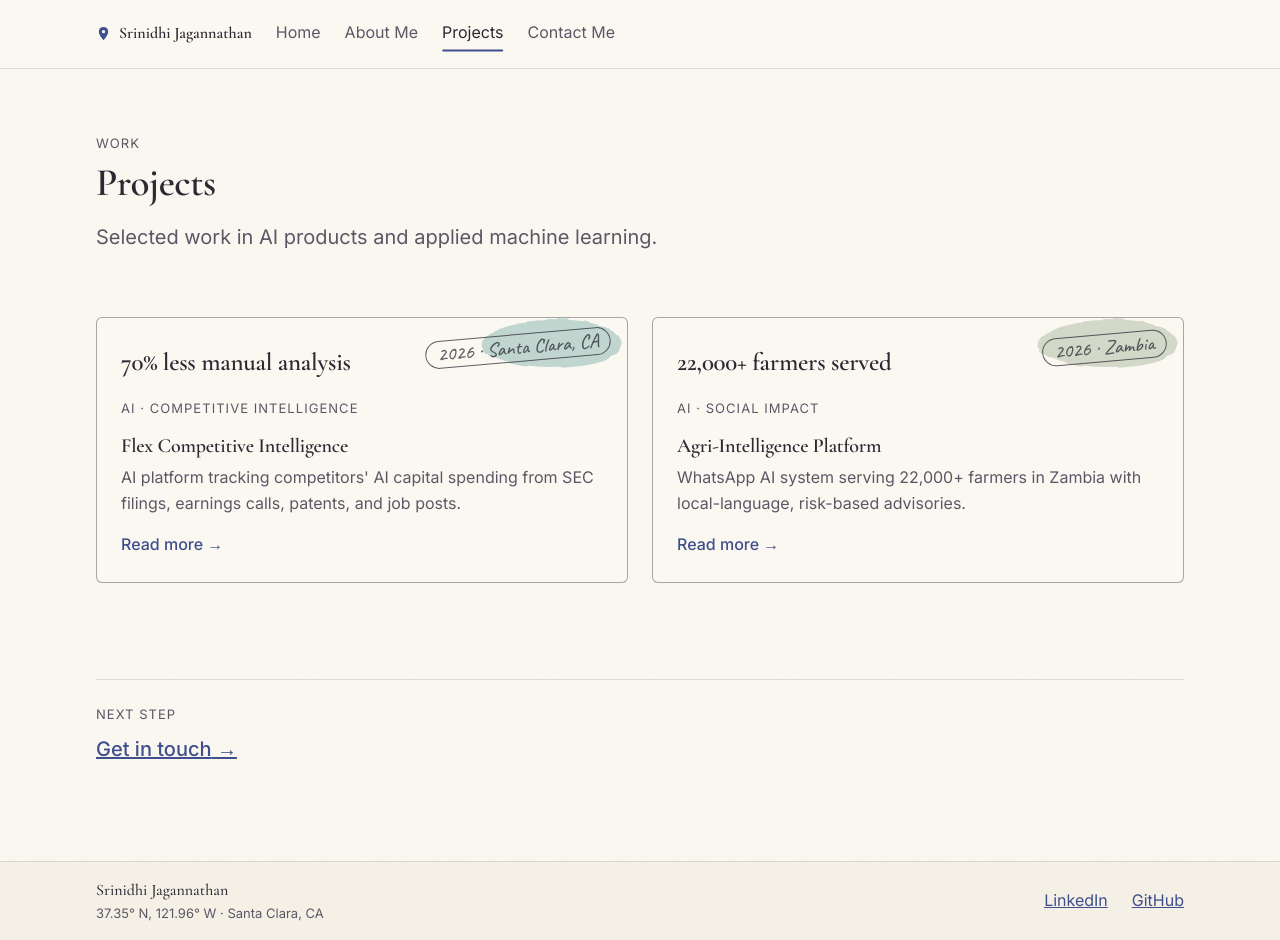
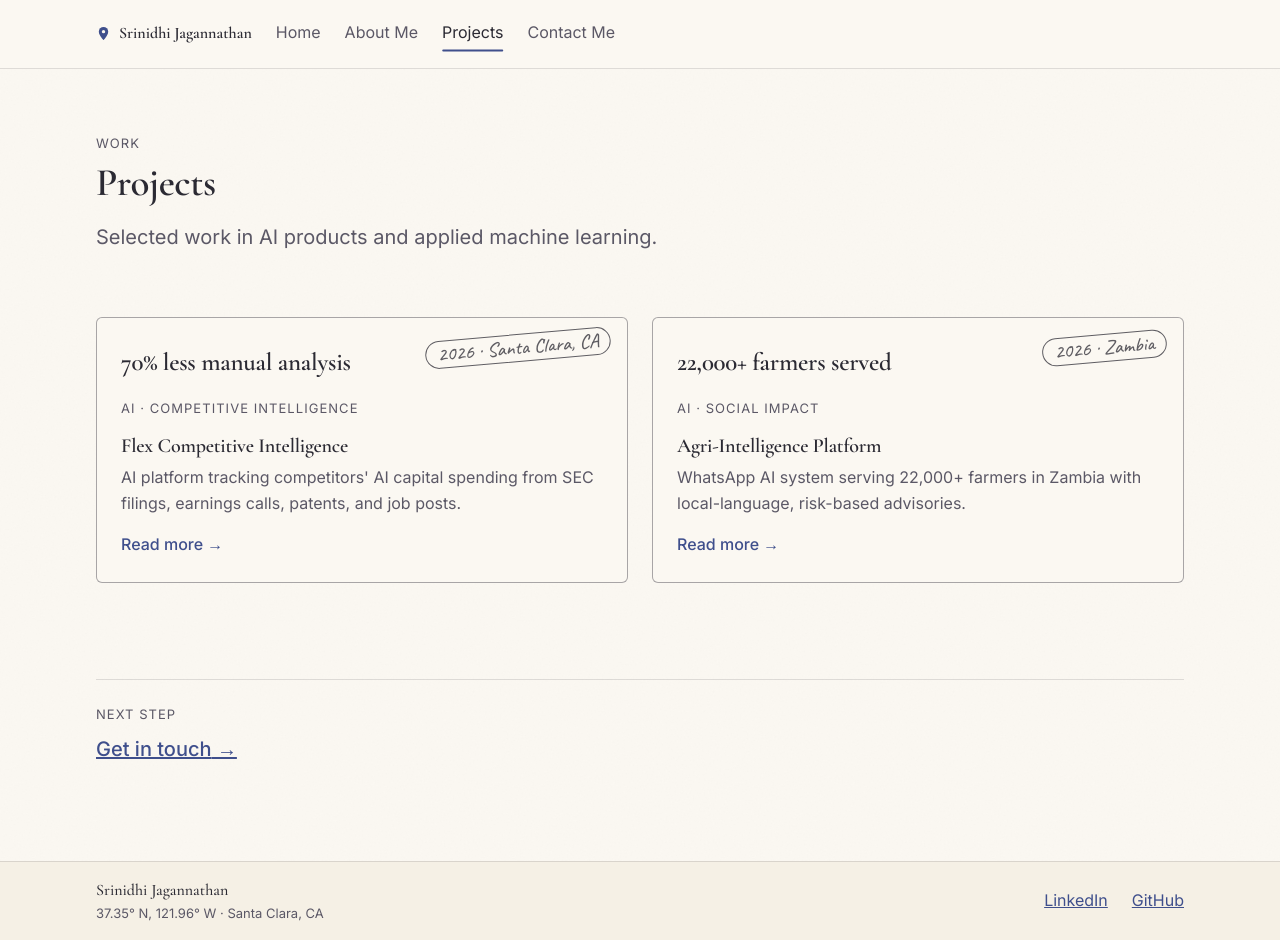
Before and after one commit to sjagannathan17/isba2438-portfolio, a Next.js app: page /projects in a window 1280 px wide. Built offline with nearby package versions, Linux system fonts and the light colour scheme.

Commit message:
Remove card washes and heavy hover shadow

```diff
--- a/components/ProjectCard.js
+++ b/components/ProjectCard.js
@@ -82,11 +82,6 @@ function CountValue({ impact }) {
 export default function ProjectCard({ project }) {
   return (
     <Link href={`/projects/${project.slug}`} className={styles.card}>
-      <svg className={styles.wash} viewBox="0 0 200 90" aria-hidden="true" focusable="false">
-        <g filter="url(#wc-grain)">
-          <ellipse cx="100" cy="45" rx="88" ry="30" fill={project.color} filter="url(#wc-bleed)" />
-        </g>
-      </svg>
       <span className={styles.postmark}>
         {project.year} · {project.place}
       </span>
--- a/components/ProjectCard.module.css
+++ b/components/ProjectCard.module.css
@@ -7,7 +7,7 @@
   padding: var(--space-3);
   text-decoration: none;
   color: var(--ink);
-  transition: transform 0.15s ease, box-shadow 0.15s ease;
+  transition: transform 0.15s ease;
   overflow: hidden;
 }
 
@@ -31,17 +31,6 @@
 .card:focus-visible {
   color: var(--ink);
   transform: translateY(-2px);
-  box-shadow: 0 8px 24px rgba(43, 42, 51, 0.1);
-}
-
-.wash {
-  position: absolute;
-  top: -0.6rem;
-  right: -0.6rem;
-  width: 170px;
-  height: 72px;
-  opacity: 0.32;
-  pointer-events: none;
 }
 
 .impact {
```
